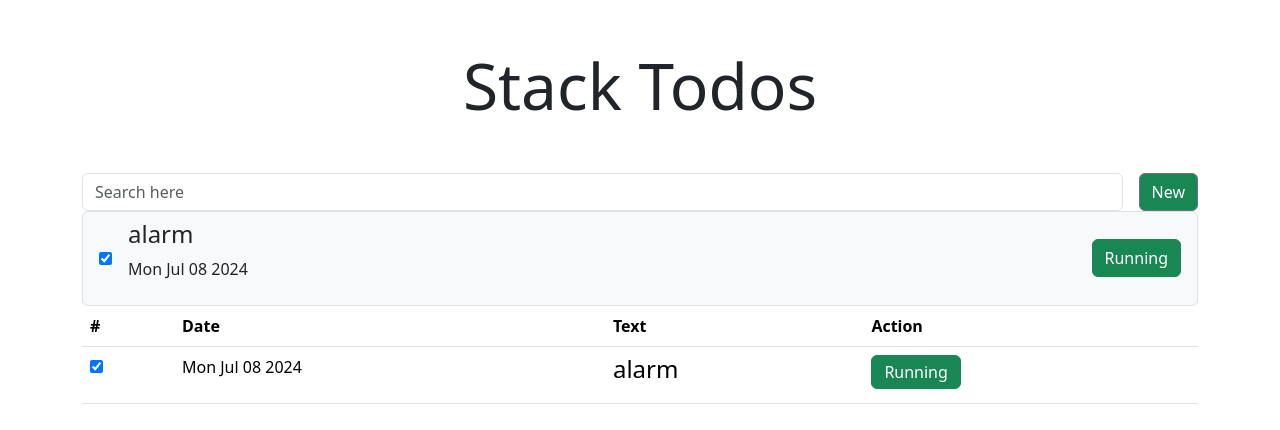
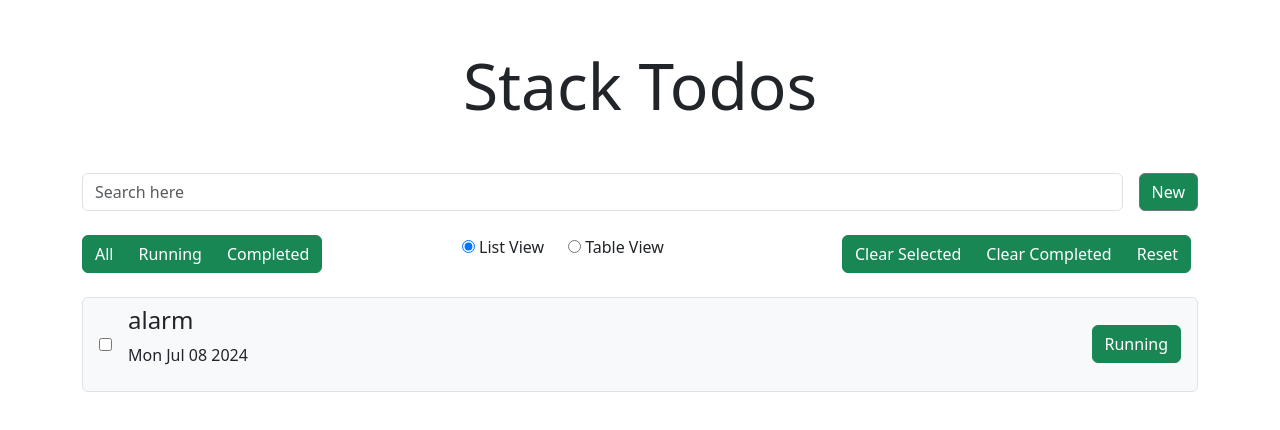
Before and after one commit to RatanHussain/todoapp, a React (Create React App) app: page / in a window 1280 px wide. Shown: the top 430 px of the page. Built offline with nearby package versions, Linux system fonts and the light colour scheme.

Commit message:
Complete the projects

```diff
--- a/src/Components/ListView/ListView.jsx
+++ b/src/Components/ListView/ListView.jsx
@@ -4,24 +4,24 @@ import React from 'react';
 import { PropTypes } from 'prop-types';
 import { Button, ListGroup, ListGroupItem } from 'reactstrap';
 
-function ListView({ todo, toggleSelect, toggleComplete }) {
+function ListView({ todos, toggleSelect, toggleComplete }) {
 	return (
 		<ListGroupItem className='d-flex align-items-center bg-light'>
 			<input
 				type='checkbox'
-				id={todo.id}
-				checked={todo.isSelected}
-				onChange={() => toggleSelect(todo.id)}
+				id={todos.id}
+				checked={todos.isSelected}
+				onChange={() => toggleSelect(todos.id)}
 			/>
 			<div className='mx-3'>
-				<h4>{todo.text}</h4>
-				<p>{todo.time.toDateString()}</p>
+				<h4>{todos.text}</h4>
+				<p>{todos.time.toDateString()}</p>
 			</div>
 			<Button
 				className='ms-auto'
-				color={todo.isComplete ? 'danger' : 'success'}
-				onClick={() => toggleComplete(todo.id)}>
-				{todo.isComplete ? 'Completed' : 'Running'}
+				color={todos.isComplete ? 'danger' : 'success'}
+				onClick={() => toggleComplete(todos.id)}>
+				{todos.isComplete ? 'Completed' : 'Running'}
 			</Button>
 		</ListGroupItem>
 	);
@@ -36,12 +36,12 @@ ListView.propTypes = {
 export default function ListViewCall({ todo, toggleSelect, toggleComplete }) {
 	return (
 		<ListGroup>
-			{todo.map((todo, i) => (
+			{todo.map((todos, i) => (
 				<ListView
-					key={todo.id}
-					todo={todo}
+					key={todos.id}
+					todos={todos}
+					toggleSelect={toggleSelect}
 					toggleComplete={toggleComplete}
-					toggleSelect={toggleSelect}
 				/>
 			))}
 		</ListGroup>
--- /dev/null
+++ b/src/Components/controllers/Filter-controler.jsx
@@ -0,0 +1,14 @@
+/** @format */
+
+import React from 'react';
+import { Button, ButtonGroup } from 'reactstrap';
+
+export default function FilterControler({ clickHandler }) {
+	return (
+		<ButtonGroup>
+			<Button color='success' onClick={() => clickHandler('all')}>All</Button>
+			<Button color='success' onClick={() => clickHandler('running')}>Running</Button>
+			<Button color='success' onClick={() => clickHandler('completed')}>Completed</Button>
+		</ButtonGroup>
+	);
+}
--- a/src/Components/controllers/SearchPanel.jsx
+++ b/src/Components/controllers/SearchPanel.jsx
@@ -8,7 +8,7 @@ export default function SearchPanel({turms,handleSearch,toggleForm}) {
               placeholder='Search here'
               className='me-3'
               value={turms}
-              onChange={(e)=> handleSearch(e)}
+              onChange={(e)=> handleSearch(e.target.value)}
           />
           <Button className='bg-success' onClick={toggleForm}>
               New
--- /dev/null
+++ b/src/Components/controllers/bulk-controler.jsx
@@ -0,0 +1,18 @@
+/** @format */
+
+import React from 'react';
+import { Button, ButtonGroup } from 'reactstrap';
+
+export default function BulkControler({
+	clearSelected,
+	clearCompleted,
+	reset,
+}) {
+	return (
+		<ButtonGroup>
+			<Button color='success' onClick={clearSelected}>Clear Selected</Button>
+			<Button color='success' onClick={clearCompleted}>Clear Completed</Button>
+			<Button color='success' onClick={reset}>Reset</Button>
+		</ButtonGroup>
+	);
+}
--- a/src/Components/controllers/index.jsx
+++ b/src/Components/controllers/index.jsx
@@ -2,13 +2,44 @@
 
 import React from 'react';
 import SearchPanel from './SearchPanel';
+import { Col, Row } from 'reactstrap';
+import FilterControler from './Filter-controler';
+import BulkControler from './bulk-controler';
+import ViewControler from './view-controler';
 
-export default function SearchControl({ turms, handleSearch, toggleForm }) {
+export default function SearchControl({
+	turms,
+	handleSearch,
+	toggleForm,
+	clearSelected,
+	clearCompleted,
+	reset,
+	view,
+	ViewHandler,
+	clickHandler,
+}) {
 	return (
-		<SearchPanel
-			turms={turms}
-			handleSearch={handleSearch}
-			toggleForm={toggleForm}
-		/>
+		<div>
+			<SearchPanel
+				turms={turms}
+				handleSearch={handleSearch}
+				toggleForm={toggleForm}
+			/>
+			<Row className='my-4'>
+				<Col md={{ size: 4 }}>
+					<FilterControler clickHandler={clickHandler} />
+				</Col>
+				<Col md={{ size: 4 }}>
+					<ViewControler view={view} ViewHandler={ViewHandler} />
+				</Col>
+				<Col md={{ size: 4 }}>
+					<BulkControler
+						clearSelected={clearSelected}
+						clearCompleted={clearCompleted}
+						reset={reset}
+					/>
+				</Col>
+			</Row>
+		</div>
 	);
 }
--- /dev/null
+++ b/src/Components/controllers/view-controler.jsx
@@ -0,0 +1,33 @@
+/** @format */
+
+import React from 'react';
+import { Label, CustomInput } from 'reactstrap';
+
+export default function ViewControler({view, ViewHandler }) {
+	return (
+		<div>
+			<Label className='me-4'>
+				<input className='me-1'
+					type='radio'
+					value='list'
+					name='view'
+					onChange={ViewHandler}
+					id={'listView'}
+					checked={view === 'list'}
+                />
+                List View
+			</Label>
+			<Label className='me-4'>
+				<input className='me-1'
+					type='radio'
+					value='table'
+					name='view'
+					onChange={ViewHandler}
+					id={'tableView'}
+					checked={view === 'table'}
+                />
+                Table View
+			</Label>
+		</div>
+	);
+}
--- a/src/Components/tableView/TableView.jsx
+++ b/src/Components/tableView/TableView.jsx
@@ -4,29 +4,29 @@ import React from 'react';
 import { PropTypes } from 'prop-types';
 import { Button, ListGroup, ListGroupItem, Row, Table } from 'reactstrap';
 
-function List({ todo, toggleSelect, toggleComplete }) {
+function List({ todos, toggleSelect, toggleComplete }) {
 	return (
 		<tr>
 			<td>
 				<input
 					type='checkbox'
-					id={todo.id}
-					checked={todo.isSelected}
-					onClick={() => toggleSelect(todo.id)}
+					id={todos.id}
+					checked={todos.isSelected}
+					onClick={() => toggleSelect(todos.id)}
 				/>
 			</td>
 			<td>
-				<p>{todo.time.toDateString()}</p>
+				<p>{todos.time.toDateString()}</p>
 			</td>
 			<td>
-				<h4>{todo.text}</h4>
+				<h4>{todos.text}</h4>
 			</td>
 			<td>
 				<Button
 					className='ms-auto py-1'
-					color={todo.isComplete ? 'denger' : 'success'}
-					onClick={() => toggleComplete(todo.id)}>
-					{todo.isComplete ? 'Completed' : 'Running'}
+					color={todos.isComplete ? 'danger' : 'success'}
+					onClick={() => toggleComplete(todos.id)}>
+					{todos.isComplete ? 'Completed' : 'Running'}
 				</Button>
 			</td>
 		</tr>
@@ -51,9 +51,10 @@ export default function TableView({ todo, toggleSelect, toggleComplete }) {
 				</tr>
 			</thead>
 			<tbody>
-				{todo.map((todo) => (
+				{todo.map((todos) => (
 					<List
-						todo={todo}
+						key={todo.id}
+						todos={todos}
 						toggleSelect={toggleSelect}
 						toggleComplete={toggleComplete}
 					/>
--- a/src/Components/todos/MainTodo.jsx
+++ b/src/Components/todos/MainTodo.jsx
@@ -16,29 +16,105 @@ export default function MainTodo() {
 			desctiption: '3 to 4',
 			time: new Date(),
 			isComplete: false,
-			isSelected: true,
+			isSelected: false,
 		},
 	]);
+	let [view, setView] = useState('list');
 	let [isOpenTodoFrom, setIsOpenTodoForm] = useState(false);
-	let [searchTurm, setSearchTurm] = useState();
+	let [searchTurm, setSearchTurm] = useState('');
 
-	let toggleComplete = () => {};
-	let toggleSelect = () => {};
-	let handleSearch = () => {};
+	let toggleComplete = (e) => {
+		let todos = [...todo];
+		let updated = todos.find((i) => i.id === e);
+		updated.isComplete = !updated.isComplete;
+
+		setTodo(todos);
+	};
+	let toggleSelect = (e) => {
+		let todos = [...todo];
+		let updated = todos.find((i) => i.id === e);
+		updated.isSelected = !updated.isSelected;
+		setTodo(todos);
+	};
+
+	let handleSearch = (e) => {
+		setSearchTurm(e);
+	};
 	let toggleForm = () => {
 		setIsOpenTodoForm(!isOpenTodoFrom);
 	};
 	let todoObject = (todoObj) => {
-		todoObj.id = nextId()
-		todoObj.time = new Date()
-		todoObj.isComplete = false
-		todoObj.isSelected = false
+		todoObj.id = nextId();
+		todoObj.time = new Date();
+		todoObj.isComplete = false;
+		todoObj.isSelected = false;
 
-		let readyTodos = [todoObj, ...todo]
-		setTodo(readyTodos)
-		console.log(todoObj.id)
+		let readyTodos = [todoObj, ...todo];
+		setTodo(readyTodos);
+		console.log(todoObj.id);
+	};
+	let ViewHandler = (e) => {
+		let name = e.target.value;
+		setView(name);
+	};
 
-	}
+	let [filtered, setFiltered] = useState('all');
+
+	let clickHandler = (e) => {
+		setFiltered(e);
+	};
+
+	let makeFilter = (todo) => {
+		if (filtered === 'running') {
+			return todo.filter((value) => !value.isComplete);
+		} else if (filtered === 'completed') {
+			return todo.filter((value) => value.isComplete);
+		} else {
+			return todo;
+		}
+	};
+
+	let searchResults = () => {
+		let newTodos = todo.filter((value) =>
+			value.text.toLowerCase().includes(searchTurm.toLowerCase())
+		);
+		return newTodos;
+	};
+
+	let getView = () => {
+		let updated = searchResults();
+		updated = makeFilter(updated);
+		return view === 'list' ? (
+			<ListViewCall
+				todo={updated}
+				toggleSelect={toggleSelect}
+				toggleComplete={toggleComplete}
+			/>
+		) : (
+			<TableView
+				todo={updated}
+				toggleSelect={toggleSelect}
+				toggleComplete={toggleComplete}
+			/>
+		);
+	};
+
+	let clearSelected = () => {
+		let todos = [...todo];
+		let updated = todos.filter((value) => value.isSelected === false);
+		setTodo(updated);
+	};
+	let clearCompleted = () => {
+		let todos = [...todo];
+		let updated = todos.filter((value) => value.isComplete === false);
+		setTodo(updated);
+	};
+	let reset = () => {
+		setFiltered('all');
+		setView('list');
+		setIsOpenTodoForm(false);
+		setSearchTurm('');
+	};
 
 	return (
 		<div>
@@ -47,17 +123,14 @@ export default function MainTodo() {
 				turms={searchTurm}
 				handleSearch={handleSearch}
 				toggleForm={toggleForm}
+				view={view}
+				ViewHandler={ViewHandler}
+				clickHandler={clickHandler}
+				clearSelected={clearSelected}
+				clearCompleted={clearCompleted}
+				reset={reset}
 			/>
-			<ListViewCall
-				todo={todo}
-				toggleSelect={toggleSelect}
-				toggleComplete={toggleComplete}
-			/>
-			<TableView
-				todo={todo}
-				toggleSelect={toggleSelect}
-				toggleComplete={toggleComplete}
-			/>
+			{getView()}
 
 			<Modal isOpen={isOpenTodoFrom} toggle={toggleForm}>
 				<ModalHeader toggle={toggleForm}></ModalHeader>
```
